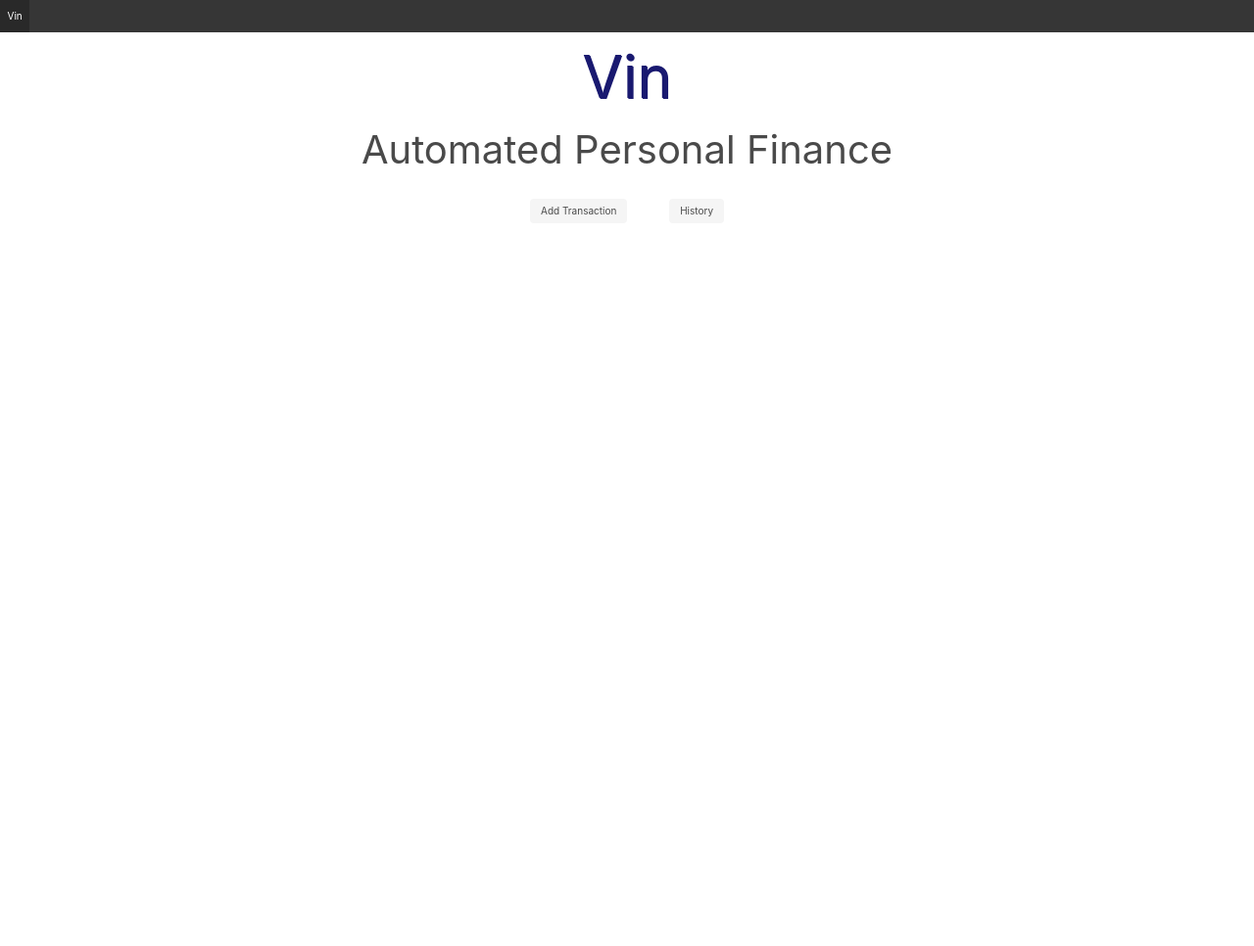
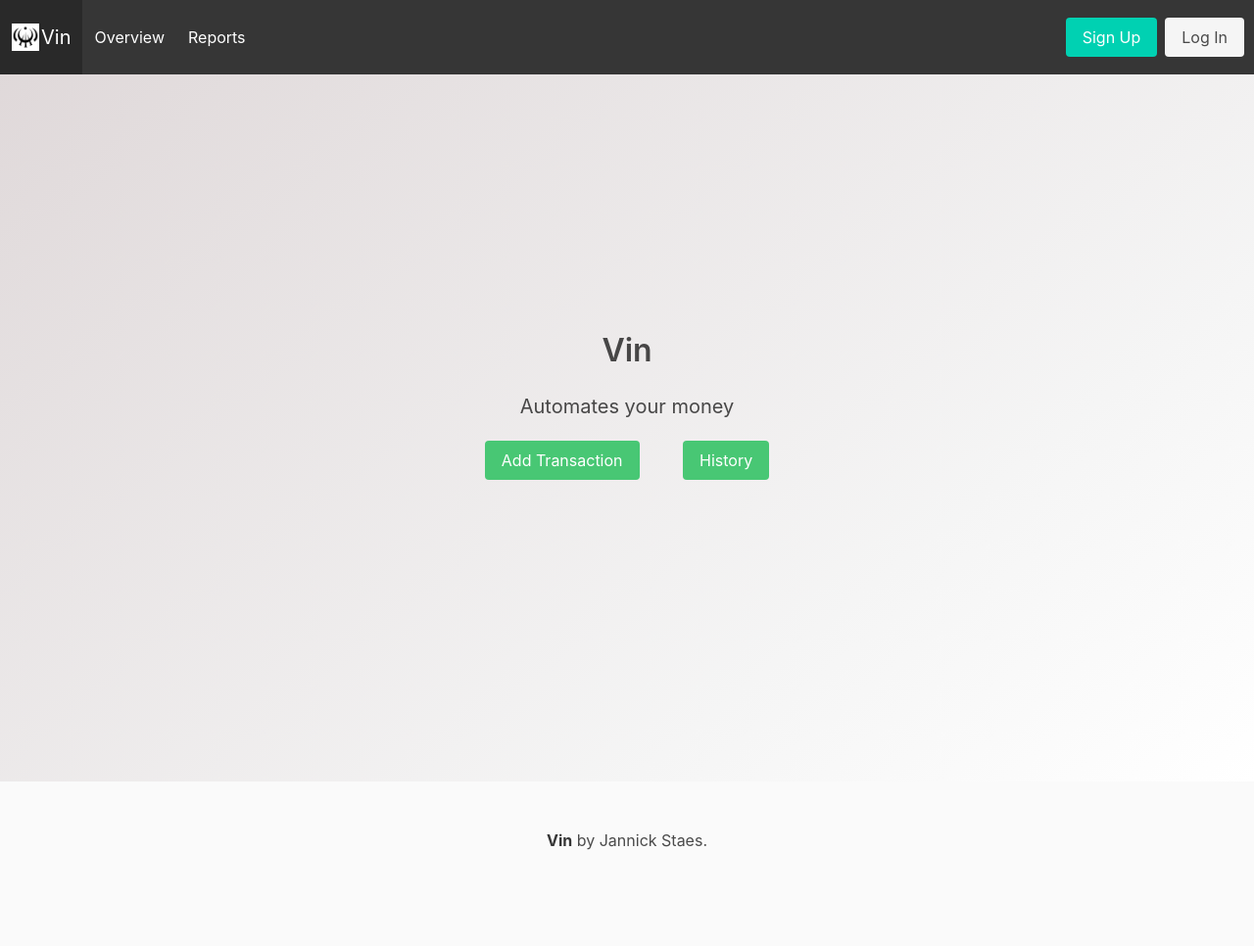
Before and after one commit to JannickStaes/Pharos, a Django app: page / in a window 1280 px wide. Shown: the whole page at 98% size. Before the commit the page ends 221 px from the top, so only its background shows below. Run offline with Django 3.2, Linux system fonts and the light colour scheme.

Commit message:
homepage styled

```diff
--- a/Vin Web/Transactions/static/Transactions/basic.css
+++ b/Vin Web/Transactions/static/Transactions/basic.css
@@ -1,6 +1,6 @@
 html {
-    font-family: "Martel", serif;
-    font-size: 10px;
+    font-size: 16px;
+    font-family: 'Segoe UI';
 }
 
 body {
@@ -11,12 +11,10 @@ h1 {
     font-size: 60px;
     text-align: center;
     color: midnightblue;
-    margin: 0;
-    text-shadow: 1px 1px 0px midnightblue;
 }
 
 h2 {
-    font-size: 40px;
+    font-size: 20px;
     text-align: center;
 }
 
@@ -24,3 +22,7 @@ form {
     margin: 20px;
     display: inline-block;
 }
+
+.navbar-item {
+    line-height: 3;
+}
--- a/Vin Web/Transactions/templates/Transactions/index.html
+++ b/Vin Web/Transactions/templates/Transactions/index.html
@@ -9,26 +9,67 @@
     {% load static %}
     <link rel="stylesheet" href="{% static 'Transactions/bulma.css' %}">
     <link rel="stylesheet" href="{% static 'Transactions/basic.css' %}">
-    <link rel="stylesheet" href="https://fonts.googleapis.com/css?family=Martel&display=swap">
+
 
 </head>
 
-<body>
-    <nav class="navbar is-dark" role="navigation" aria-label="main navigation">
+<body class="has-navbar-fixed-top">
+    <nav class="navbar is-dark is-fixed-top" role="navigation" aria-label="main navigation">
         <div class="navbar-brand">
-            <a class="navbar-item" href="{% url 'Transactions:index' %}">Vin</a>
+            <a class="navbar-item" href="{% url 'Transactions:index' %}">
+                <img src="{% static 'Transactions/images/vin icon.png' %}">
+                <h2 style="margin-left:2px">Vin</h2>
+            </a>
+        </div>
+
+        <div class="navbar-menu">
+            <div class="navbar-start">
+                <a class="navbar-item">
+                    Overview
+                </a>
+                <a class="navbar-item">
+                    Reports
+                </a>
+            </div>
+            <div class="navbar-end">
+                <div class="buttons">
+                    <a class="button is-primary">
+                    Sign Up
+                </a>
+                <a style="margin-right:10px" class="button is-light">
+                    Log In
+                </a>
+                </div>
+            </div>
         </div>
     </nav>
 
-    <h1>Vin</h1>
-    <h2>Automated Personal Finance</h2>
+    <section class="hero is-light is-bold is-large">
+        <div class="hero-body">
+            <div class="container">
+                <h1 class="title">
+                    Vin
+                </h1>
+                <h2>
+                    Automates your money
+                </h2>
+            </div>
+            <div class="container">
+                <form action="{% url 'Transactions:manual_add' %}" method = "get">
+                    <input class="button is-success" type="submit" value="Add Transaction">
+                </form>
+                <form action="{% url 'Transactions:list' %}" method = "get">
+                    <input class="button is-success" type="submit" value="History">
+                </form>
+            </div>
+        </div>
+    </section>
 
-    <form action="{% url 'Transactions:manual_add' %}" method = "get">
-        <input class="button is-light" type="submit" value="Add Transaction">
-    </form>
-    <form action="{% url 'Transactions:list' %}" method = "get">
-        <input class="button is-light" type="submit" value="History">
-    </form>
+    <footer class="footer">
+        <div class="content has-text-centered">
+            <strong>Vin</strong> by Jannick Staes.
+        </div>
+    </footer>
 
 </body>
 </html>
```
Also changed, not shown: Vin Web/Transactions/static/Transactions/images/vin icon.png (added), 1 other file.
